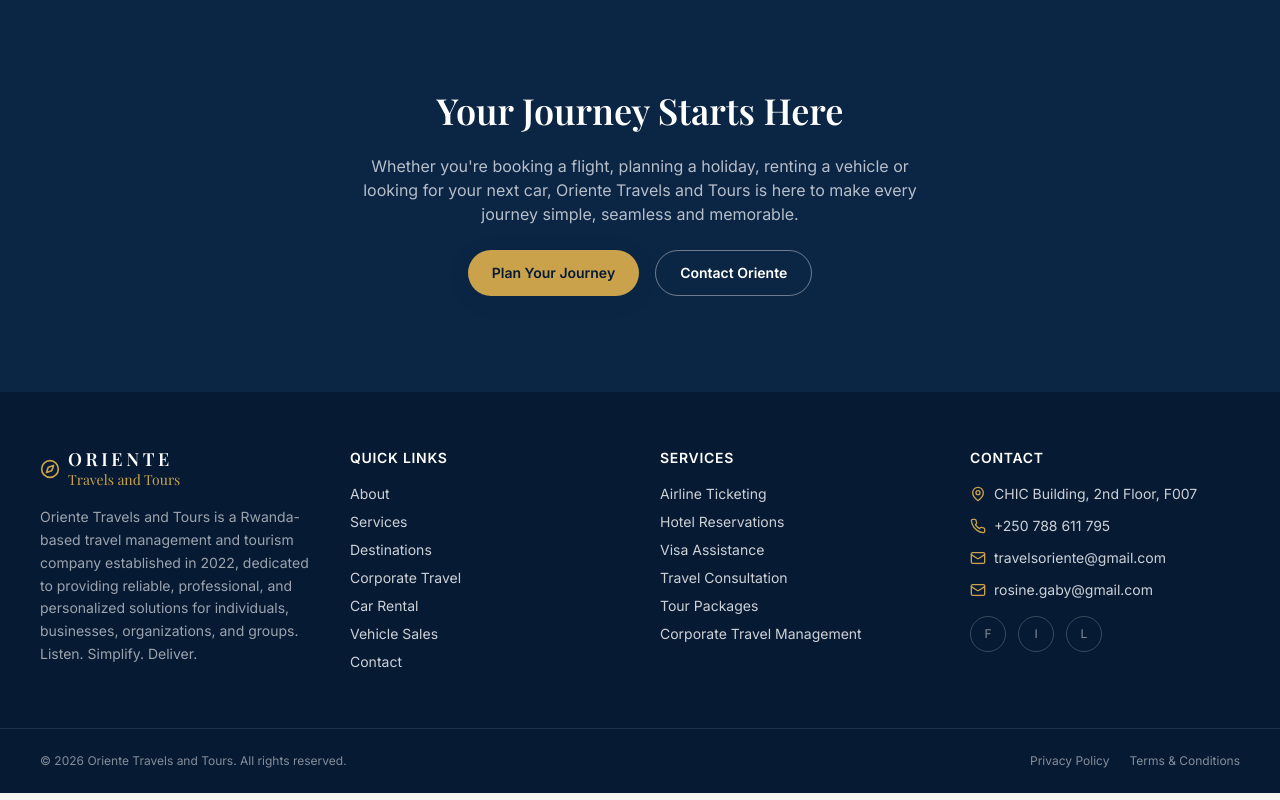
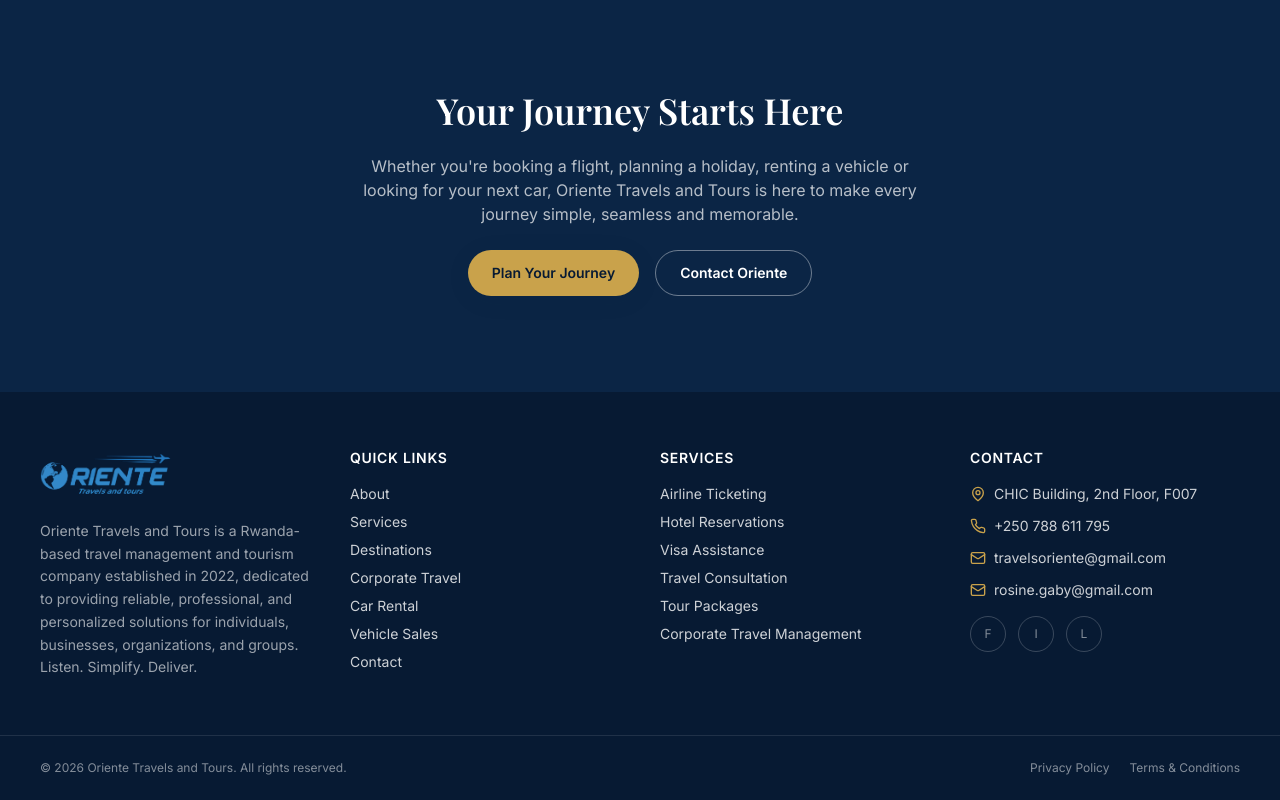
Before and after one commit to clementrugwiro/ORIENTE, a Next.js app: page / in a window 1280 px wide. Shown: the part 5505-6305 px from the top of the page. Built offline with nearby package versions, Linux system fonts and the light colour scheme; a web font is replaced by a local one.

Commit message:
LOGO IN FOOTER

```diff
--- a/components/Footer.tsx
+++ b/components/Footer.tsx
@@ -1,5 +1,6 @@
 import Link from "next/link";
 import { Compass, Mail, Phone, MapPin } from "lucide-react";
+import Image from "next/image";
 import { companyInfo } from "@/lib/data/company";
 import { services } from "@/lib/data/services";
 
@@ -10,13 +11,17 @@
     <footer className="bg-primary-dark text-white/80">
       <div className="container-oriente grid grid-cols-1 gap-10 py-14 md:grid-cols-2 lg:grid-cols-4">
         <div>
-          <Link href="/" className="flex items-center gap-2 font-display text-lg font-semibold text-white">
-            <Compass className="h-5 w-5 text-accent" aria-hidden="true" />
-            <span className="flex flex-col leading-tight">
-              <span className="tracking-[0.2em]">ORIENTE</span>
-              <span className="text-sm font-normal text-accent">Travels and Tours</span>
-            </span>
-          </Link>
+          <Link href="/" className="flex items-center focus-ring rounded">
+          <Image
+            src="/images/Oriente.png"
+            alt="Oriente Travels and Tours"
+            width={220}
+            height={67}
+            priority
+            quality={100}
+            className="h-14 w-auto"
+          />
+        </Link>
           <p className="mt-4 max-w-xs text-sm leading-relaxed text-white/60">
             {companyInfo.whoWeAre.split(". ")[0]}. {companyInfo.philosophy}
           </p>
```
